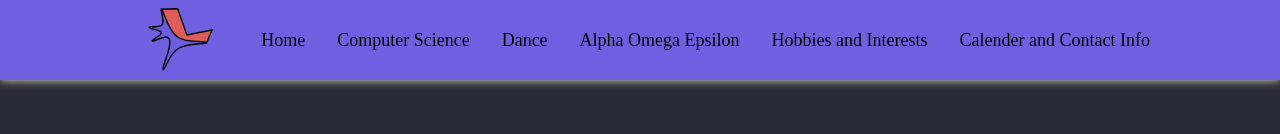
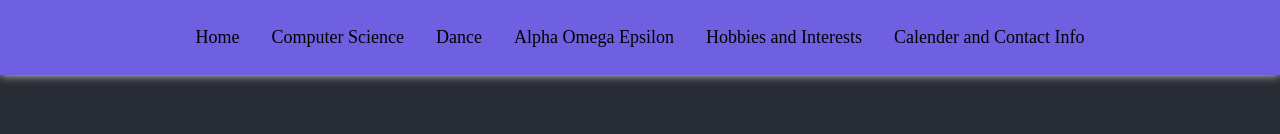
Before and after one commit to Brennaser/aboutme, a React (Create React App) app: page /Calender-and-Contact in a window 1280 px wide. Shown: the top 134 px of the page. Built offline with nearby package versions, Linux system fonts and the light colour scheme; a web font is replaced by a local one.

Commit message:
Change to Quotes

```diff
--- a/src/App.js
+++ b/src/App.js
@@ -6,7 +6,7 @@ function App() {
   return (
     <div className="App">
       <Navbar />
-        <h1>Brenna (Raine) Sermania</h1>
+        <h1>Brenna "Raine" Sermania</h1>
         <img src={logo} className="App-logo" alt="logo" />
     </div>
   );
--- a/src/Components/Navbar.jsx
+++ b/src/Components/Navbar.jsx
@@ -6,7 +6,7 @@ import DCS from '../Dance-CompSci-logo.svg';
 export const Navbar = () => {
     return (
         <div className="navigation">
-            <img src={DCS} alt='' />
+            {/* <img src={DCS} alt='' /> */}
             <nav>
                 <ul className="menus">
                     {menuitems.map((menu, index) => {
```
